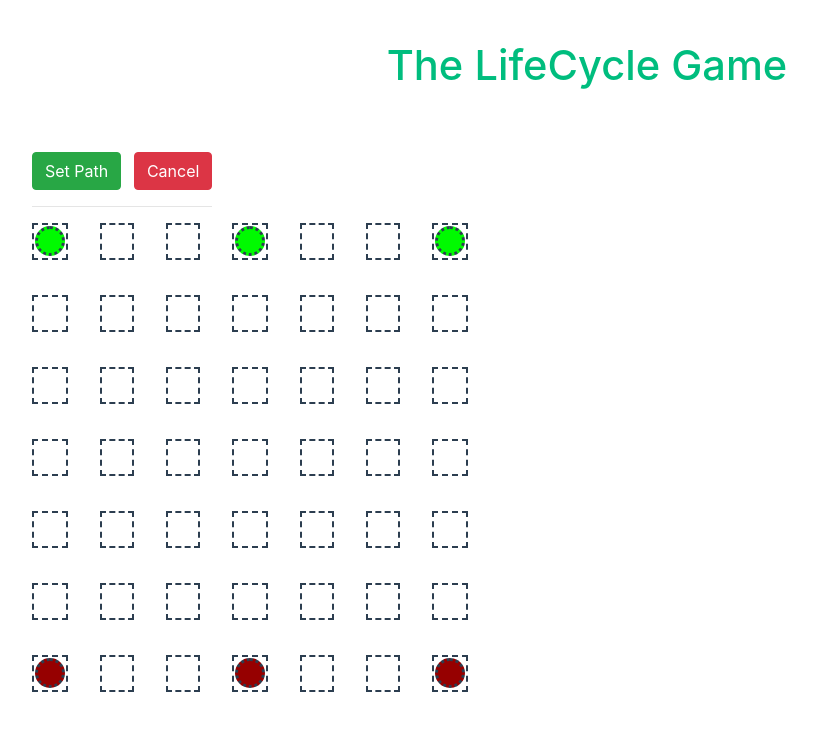
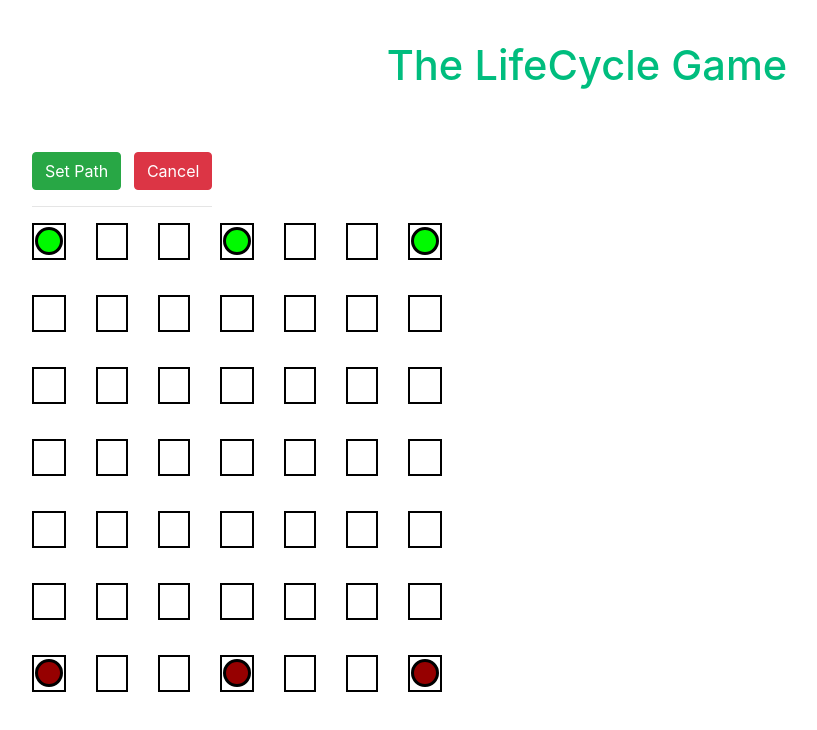
Before and after one commit to jaspreet-shaheed/LifeCycleV2, a Vue app in the folder vue-project/: page / in a window 1280 px wide. Shown: the top 730 px of the page, without its empty margins (53-870 px from the left). Built offline with nearby package versions, Linux system fonts and the light colour scheme.

Commit message:
Improve look and feel

```diff
--- a/vue-project/src/App.vue
+++ b/vue-project/src/App.vue
@@ -26,7 +26,6 @@ pieceLocations.push([aiPiece3.value as PieceData, 12, 12])
 
 const selectedPiece = ref(-1)
 const selectPiece = function (pieceId: number) {
-  console.log('selecting piece: ' + pieceId)
   selectedPiece.value = pieceId
 }
 
@@ -40,8 +39,6 @@ const tick = function (): void {
   nextMoves.forEach((el) => {
     const pl = getPieceLocation(el[0])!
     if (pl[0].readyToMove()) {
-      console.log('Ready to move', pl[0].id)
-      console.log('From (' + pl[1] + ',' + pl[2] + ') to (' + el[1][0] + ',' + el[1][1] + ')')
       pl[0].move()
       pl[1] = el[1][0]
       pl[2] = el[1][1]
--- a/vue-project/src/components/GameGrid.vue
+++ b/vue-project/src/components/GameGrid.vue
@@ -91,7 +91,15 @@ const dragBegin = function (event: DragEvent, pieceId: number): void {
   pathBeingPlanned.splice(0)
 }
 
+const mouseOver = function (x: number, y: number): void {
+  console.log('mouseover', x, y)
+}
+
 const dragOver = function (x: number, y: number): void {
+  //if (isAISelected) {
+  //  return
+  //}
+
   if (isNothingSquare(x, y)) {
     cancelPath()
   }
@@ -143,9 +151,13 @@ const isNothingSquare = function (x: number, y: number): boolean {
   return y % 2 == 1 && x % 2 == 1
 }
 
+let isAISelected = false
 const select = function (x: number, y: number): void {
   const pd = getPieceData(x, y)
   if (pd) {
+    if (!pd.isHuman) {
+      isAISelected = true
+    }
     pieceSelected.value = pd.id
     emit('pieceSelected', pd.id)
   }
@@ -177,6 +189,7 @@ const select = function (x: number, y: number): void {
                 selectedB4Piece: routeInFinishedPaths(xCoord, yCoord),
               }"
               @dragover="dragOver(xCoord, yCoord)"
+              @mouseover="mouseOver(xCoord, yCoord)"
             >
               <div v-if="isHorizontalRoute(xCoord, yCoord) || isVerticalRoute(xCoord, yCoord)">
                 <hr
@@ -229,8 +242,8 @@ const select = function (x: number, y: number): void {
 }
 
 .path {
-  width: 30px;
-  border-style: dashed;
+  width: 28px;
+  border-style: solid;
   border-color: white;
 }
 
@@ -261,7 +274,8 @@ const select = function (x: number, y: number): void {
 
 .piece {
   border: 2px;
-  border-style: dashed;
+  border-color: black;
+  border-style: solid;
 }
 
 @keyframes blink {
--- a/vue-project/src/components/GamePiece.vue
+++ b/vue-project/src/components/GamePiece.vue
@@ -56,11 +56,12 @@ const getId = function () {
 }
 
 .dot {
-  height: 30px;
-  width: 30px;
+  height: 28px;
+  width: 28px;
   margin: auto;
   border-radius: 50%;
   display: inline-block;
-  border-style: dotted;
+  border-style: solid;
+  border-color: black;
 }
 </style>
```
